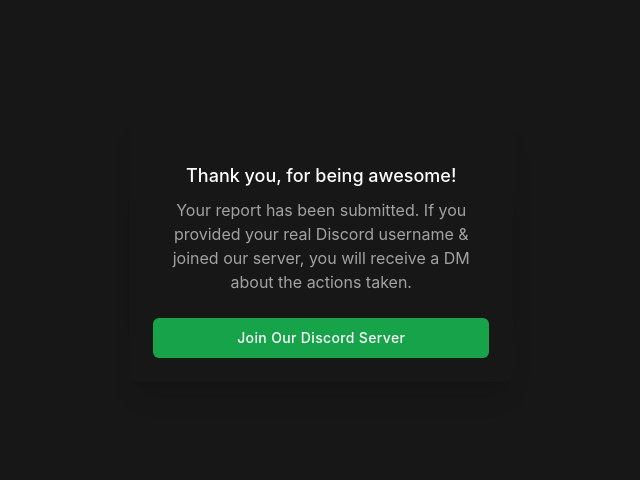
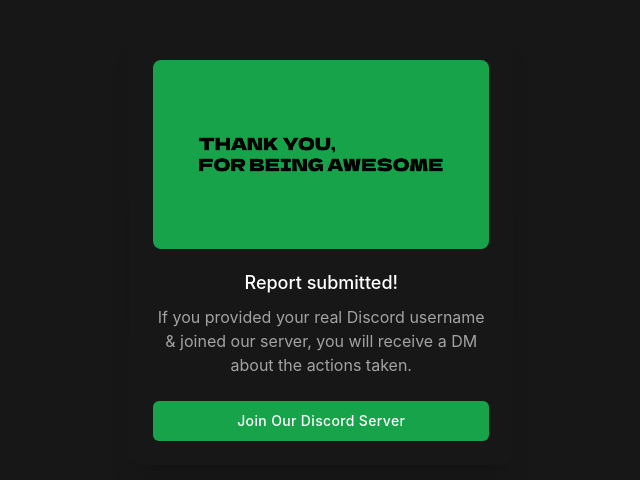
Before and after one commit to thejimi/automemes-reports, a plain HTML site: page submit.html in a window 1280 px wide. Shown: the part 150-630 px from the top of the page, without its empty margins (321-961 px from the left). Drawn offline with nearby package versions, Linux system fonts and the light colour scheme; no server answers.

Commit message:
Thank you image

```diff
--- a/submit.html
+++ b/submit.html
@@ -242,17 +242,17 @@
               <span class="hidden sm:inline-block sm:align-middle sm:h-screen" aria-hidden="true">&#8203;</span>
 
               <div class="relative inline-block p-4 overflow-hidden text-left align-middle transition-all transform bg-white shadow-xl sm:max-w-sm rounded-xl dark:bg-neutral-900 sm:my-8 sm:w-full sm:p-6">
-                  <!-- <div class="flex items-center justify-center mx-auto">
-                      <img class="h-full rounded-lg" src="https://images.unsplash.com/photo-1488190211105-8b0e65b80b4e?ixlib=rb-1.2.1&ixid=MnwxMjA3fDB8MHxwaG90by1wYWdlfHx8fGVufDB8fHx8&auto=format&fit=crop&w=1470&q=80" alt="" />
-                  </div> -->
+                  <div class="flex items-center justify-center mx-auto">
+                      <img class="h-full rounded-lg" src="./thankyou.png" alt="" />
+                  </div>
 
                   <div class="mt-5 text-center">
                       <h3 class="text-lg font-medium text-neutral-800 dark:text-white" id="modal-title">
-                          Thank you, for being awesome!
+                          Report submitted!
                       </h3>
 
                       <p class="mt-2 text-neutral-500 dark:text-neutral-400">
-                          Your report has been submitted. If you provided your real Discord username & joined our server, you will receive a DM about the actions taken.
+                          If you provided your real Discord username & joined our server, you will receive a DM about the actions taken.
                       </p>
                   </div>
 
```
Also changed, not shown: thankyou.png (added).
